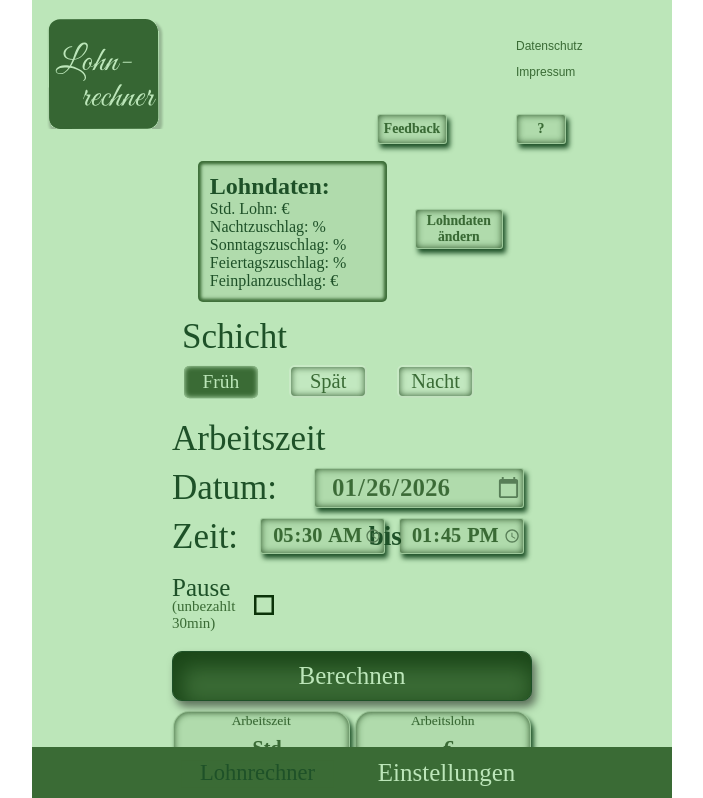
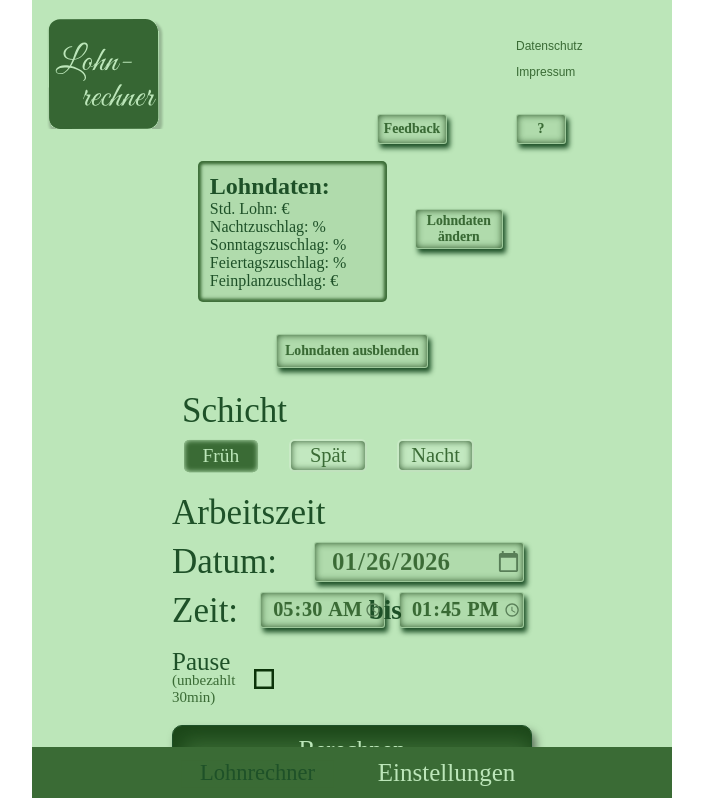
Before and after one commit to Burnxp/salarayToday, a React (Vite) app: page / in a window 1280 px wide. Shown: the top 798 px of the page, without its empty margins (288-991 px from the left). Built offline with nearby package versions, Linux system fonts and the light colour scheme; no server answers.

Commit message:
Füge Toggle-Button hinzu, um Lohndaten anzuzeigen oder auszublenden

```diff
--- a/src/logik.jsx
+++ b/src/logik.jsx
@@ -62,7 +62,7 @@ export function Rechner() {
 
   const [pause, setPause] = useState(false);
 
-
+  const [show, setShow] = useState(true);
 
   const zeiten = {
     frueh: { start: "05:30", ende: "13:45" },
@@ -259,17 +259,20 @@ const navigate = useNavigate();
 
 
 /* Schicht-Container */
-    <><div className="lohnrechner-layout ">
+  <><div className="lohnrechner-layout ">
+{show && (
+  <div className="flex-lohnDaten">
+  <div className="aktLohndaten">
 
-   <div className="flex-lohnDaten">
-  <div className="aktLohndaten">
-    <h2>Lohndaten:</h2>
+      <h2>Lohndaten:</h2>
     Std. Lohn: {localStorage.getItem("stdLohn")} € <br />
     Nachtzuschlag: {localStorage.getItem("Nachtzuschlag")} % <br />
     Sonntagszuschlag: {localStorage.getItem("Sonntagszuschlag")} % <br />
     Feiertagszuschlag: {localStorage.getItem("Feiertagszuschlag")} % <br />
     Feinplanzuschlag: {localStorage.getItem("Feinplanzuschlag")} € <br />
   </div>
+
+
 
   <div className="lohnDatenAendernContainer">
     <button
@@ -278,9 +281,17 @@ const navigate = useNavigate();
     >
       Lohndaten ändern
     </button>
+
+
+
   </div>
 </div>
-
+)}    <button
+      className="button-design showButton"
+      onClick={() => setShow(!show)}
+    >
+      { show ? 'Lohndaten ausblenden' : 'Lohndaten anzeigen' }
+    </button>
 
   <div className="schicht-grid">
       <h2 className="schicht-text">Schicht</h2>
```
